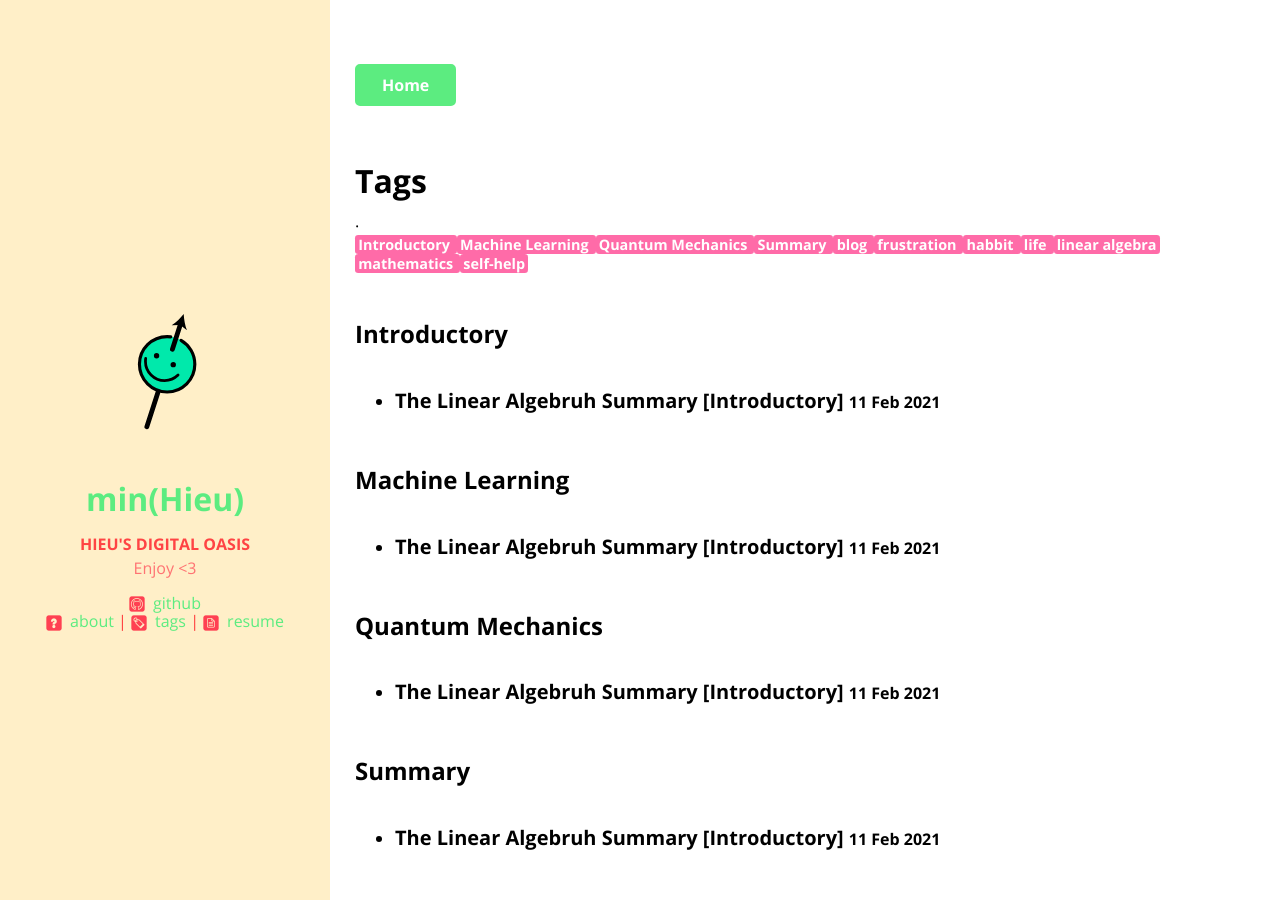
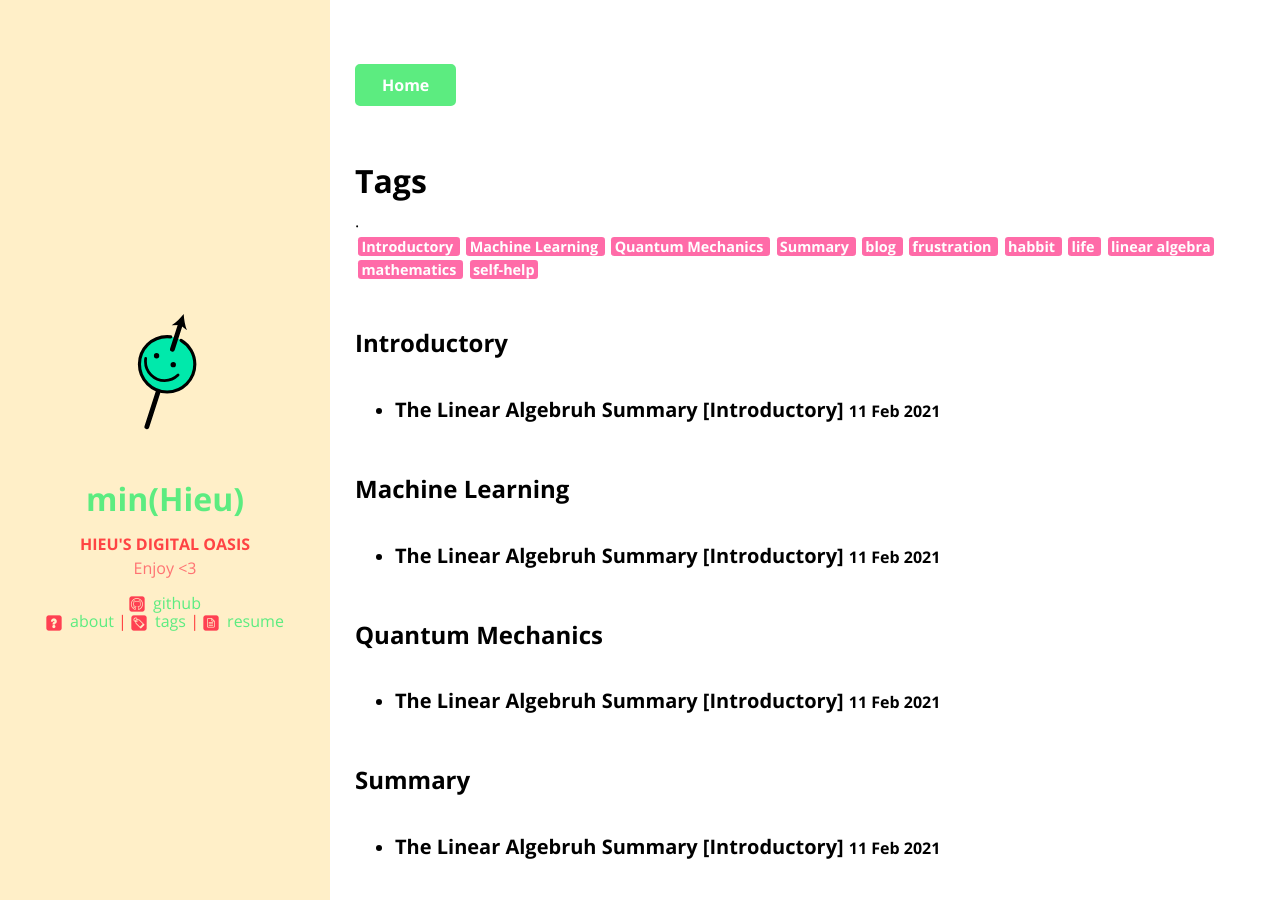
Before and after one commit to min-hieu/min-hieu.github.io, a Jekyll site: the page built from pages/tags.html, in a window 1280 px wide and 900 px high. Built offline with Jekyll 4.4.1, drawn with Linux system fonts in a browser that asks for light colours.

Commit message:
Update post.scss

```diff
--- a/_sass/post.scss
+++ b/_sass/post.scss
@@ -44,6 +44,8 @@ span#notion-highlight-1 {
     background-color: $tertiary-highlight;
     padding: 0 0.2rem;
     color: white;
+    margin: 0 0.2rem;
+    line-height: 1.6;
 }
 
 .post-tag:hover {
```
